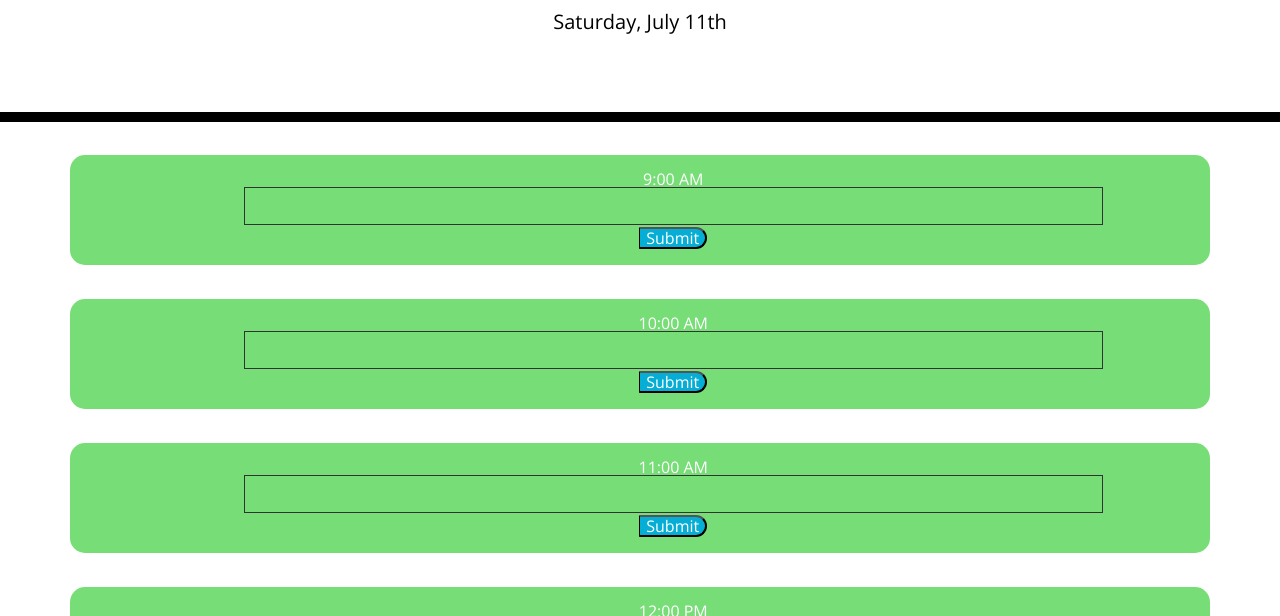
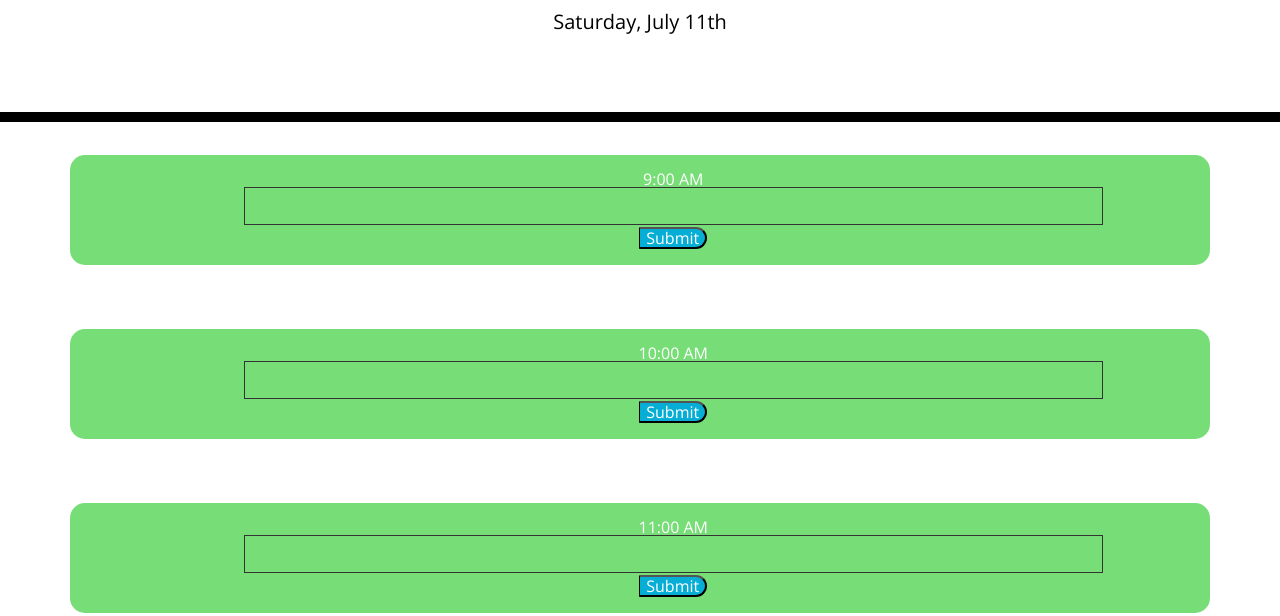
Before and after one commit to xj96/Homework-5, a plain HTML site: page index.html in a window 1280 px wide. Shown: the part 182-798 px from the top of the page. Drawn offline with nearby package versions, Linux system fonts and the light colour scheme.

Commit message:
uploaded screenshot of web browser

```diff
--- a/style.css
+++ b/style.css
@@ -35,7 +35,8 @@ body {
   .row {
     white-space: pre-wrap;
     height: 80px;
-    border-top: 1px solid white;;
+    border-top: 1px solid white;
+    margin-bottom: 30px;
   }
 
   .hour {
```
Also changed, not shown: assets/workDayPlanner.png (added), 1 other file.
